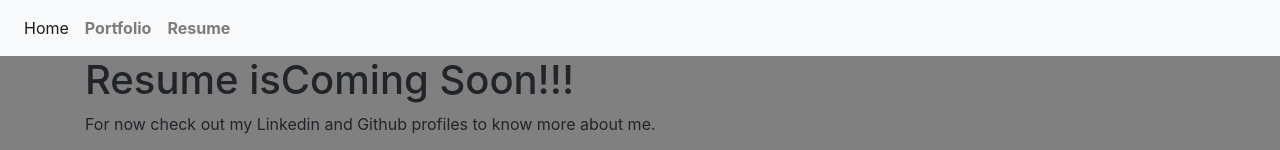
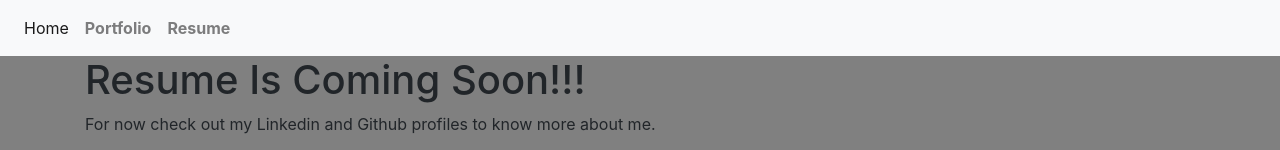
Before and after one commit to SkinnySk8ter/react-portfolio, a React (Create React App) app in the folder reactprofile/: page /Resume in a window 1280 px wide. Shown: the top 150 px of the page. Built offline with nearby package versions, Linux system fonts and the light colour scheme.

Commit message:
added some more info to readme file and resume file

```diff
--- a/reactprofile/src/components/ResumePage/Resume.js
+++ b/reactprofile/src/components/ResumePage/Resume.js
@@ -5,7 +5,7 @@ import git from "../github.png"
 const resume = () => {
     return (
        <div className="container">
-          <h1>Resume isComing Soon!!!</h1>
+          <h1>Resume Is Coming Soon!!!</h1>
           <p>For now check out my Linkedin and Github profiles to know more about me.</p>
         <div className="imgcontainer">
         <a rel="noopener noreferrer" target="_blank" href="https://www.linkedin.com/in/jody-jones-aaa338172/"> <img className="img" src={linked} alt="linkedin" /> </a>
```
Also changed, not shown: 1 other file (tests, documents, lock files or other folders).
